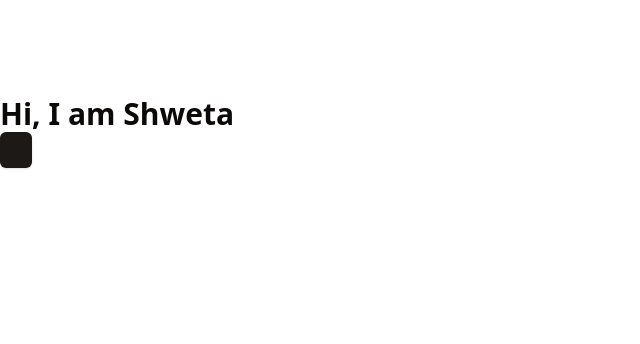
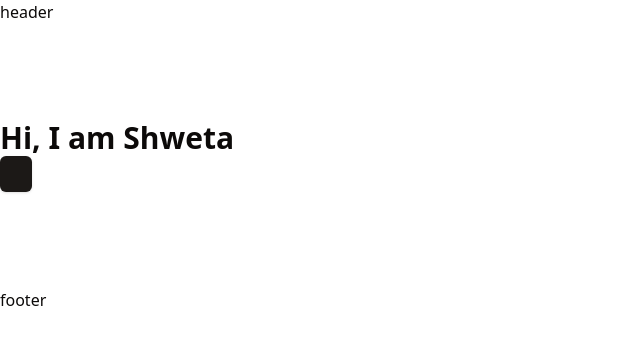
Before and after one commit to shwetaps605/roy-official, a Next.js app: page / in a window 1280 px wide. Shown: the top 344 px of the page, without its empty margins (0-640 px from the left). Built offline with nearby package versions, Linux system fonts and the light colour scheme.

Commit message:
Added header and footer to the layout

```diff
--- a/app/layout.tsx
+++ b/app/layout.tsx
@@ -1,6 +1,7 @@
 import type { Metadata } from "next";
 import "./globals.css";
-
+import Header from "@/components/header";
+import Footer from "@/components/footer";
 
 export const metadata: Metadata = {
   title: "Roy Official",
@@ -15,7 +16,9 @@
   return (
     <html lang="en">
       <body>
-        {children}
+        <Header/>
+        <main>{children}</main>
+        <Footer/>
       </body>
     </html>
   );
--- /dev/null
+++ b/components/footer.tsx
@@ -0,0 +1,8 @@
+
+const Footer = () => {
+  return (
+    <div>footer</div>
+  )
+}
+
+export default Footer
--- /dev/null
+++ b/components/header.tsx
@@ -0,0 +1,8 @@
+
+const Header = () => {
+  return (
+    <div>header</div>
+  )
+}
+
+export default Header
```
